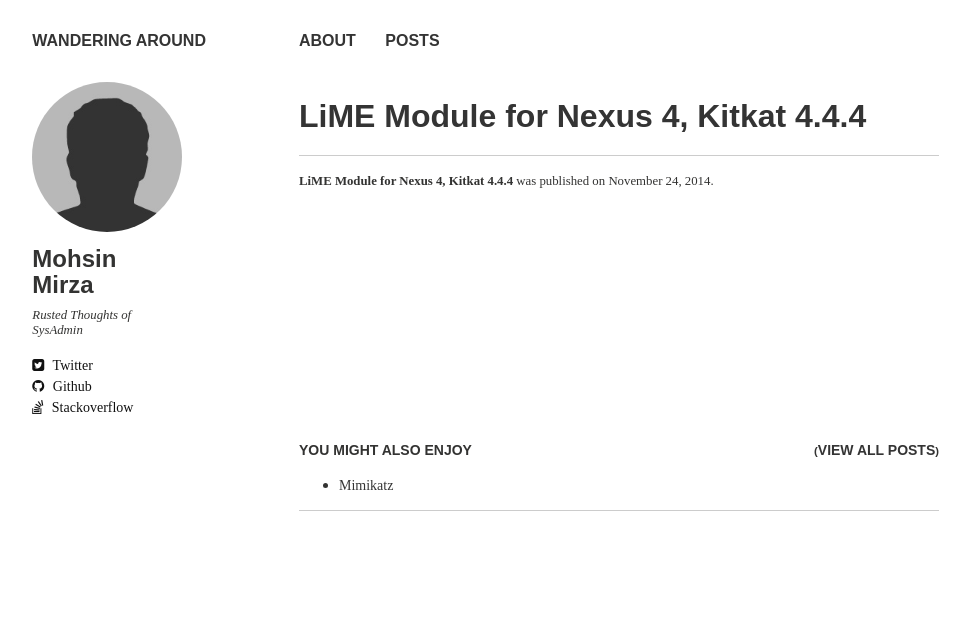
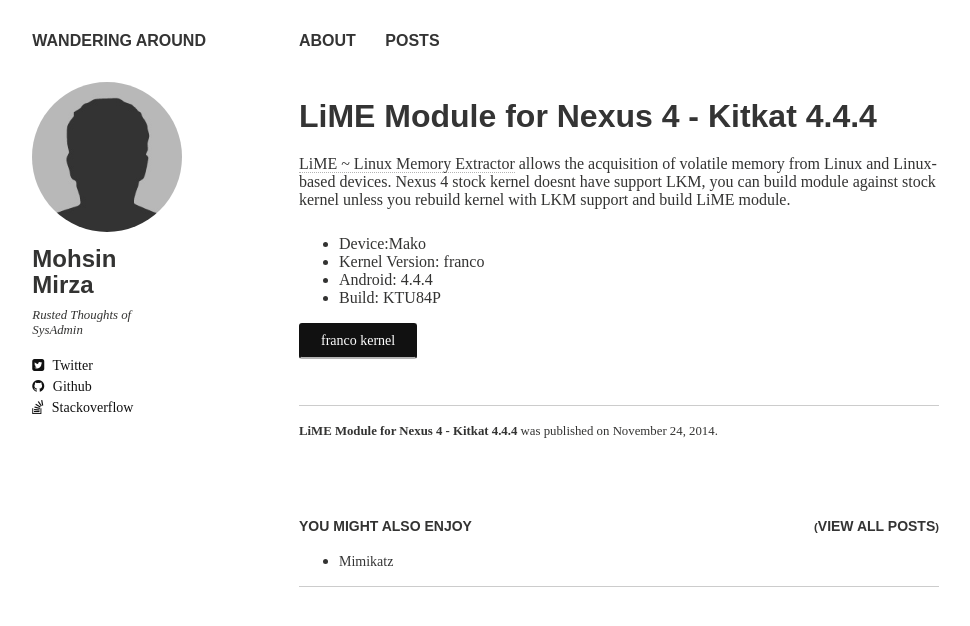
Before and after one commit to jahil/jahil.github.io, a Jekyll site: the page built from _posts/2014-11-24-lime-module-for-nexus-4-kitkat-4-4-4.md, in a window 1280 px wide. Shown: the top 626 px of the page, without its empty margins (21-991 px from the left). Built offline with Jekyll 4.4.1, drawn with Linux system fonts in a browser that asks for light colours; nearby versions of some CDN libraries; some web fonts are replaced.

Commit message:
baseline commit

```diff
--- a/_posts/2014-11-24-lime-module-for-nexus-4-kitkat-4-4-4.md
+++ b/_posts/2014-11-24-lime-module-for-nexus-4-kitkat-4-4-4.md
@@ -1,11 +1,21 @@
 ---
 layout: post
-title: "LiME Module for Nexus 4, Kitkat 4.4.4"
+title: "LiME Module for Nexus 4 - Kitkat 4.4.4"
 modified:
 categories:
 excerpt:
-tags: []
+tags: [volatility, kernel, forensics, module, android, mako]
 image:
   feature:
 date: 2014-11-24T17:59:25+04:00
 ---
+
+[LiME ~ Linux Memory Extractor](https://github.com/504ensicsLabs/LiME) allows the acquisition of volatile memory from Linux and Linux-based devices.
+Nexus 4 stock kernel doesnt have support LKM, you can build module against stock kernel unless you rebuild kernel with LKM support and build LiME module.
+
+* Device:Mako
+* Kernel Version: franco
+* Android: 4.4.4
+* Build: KTU84P
+
+<a markdown="0" href="http://192.241.177.15/Nexus4/4.4/boot-r213.img" class="btn">franco kernel</a>
```
Also changed, not shown: 5 other files.
